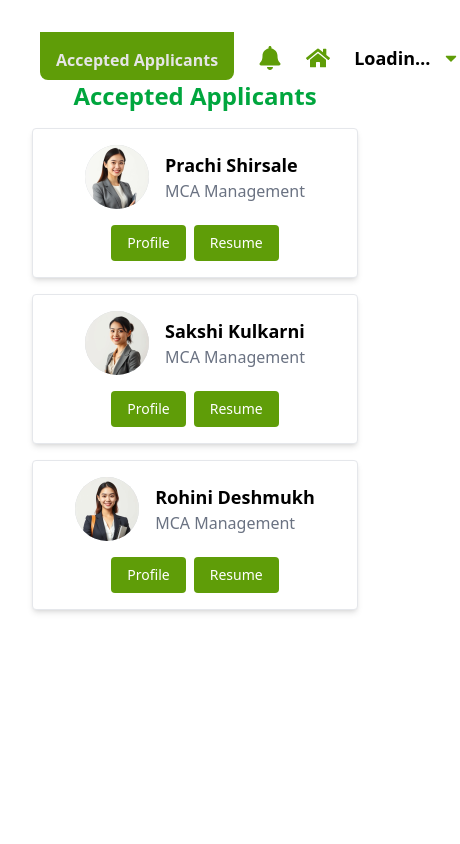
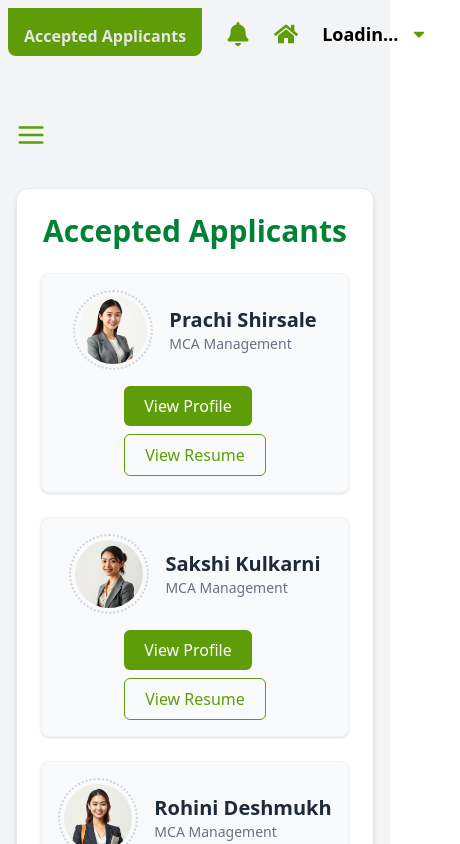
Before and after one commit to Nimish279/Job-Portal, a React (Vite) app in the folder Frontend/: page /recruiters/acceptedApplicants in a window 390 px wide. Shown: the top 844 px of the page, 460 px wide, since content can reach past the window. Built offline with nearby package versions, Linux system fonts and the light colour scheme; no server answers.

Commit message:
SideBar on recruiter

```diff
--- a/Frontend/src/RecruiterPages/AcceptedApplicants.jsx
+++ b/Frontend/src/RecruiterPages/AcceptedApplicants.jsx
@@ -1,9 +1,12 @@
-import React from 'react';
+import React, { useEffect, useState } from 'react';
 import { Link } from 'react-router-dom';
 import photo1 from '../assets/images/Profile_pics/1.jpg';
 import photo2 from '../assets/images/Profile_pics/2.jpg';
 import photo3 from '../assets/images/Profile_pics/3.jpg';
+import Sidebar from '../components/SideBar_Recr';
 import Navbar from './Notifications/Navbar';
+import { AnimatePresence, motion } from 'framer-motion';
+import { FiMenu } from 'react-icons/fi';
 
 const applicants = [
   { id: 1, name: "Prachi Shirsale", course: "MCA Management", photo: photo1 },
@@ -11,21 +14,94 @@ const applicants = [
   { id: 3, name: "Rohini Deshmukh", course: "MCA Management", photo: photo3 },
 ];
 
-const AcceptedApplicants = () => {
+// Animation Variants
+const containerVariants = {
+  hidden: { opacity: 0, y: 50 },
+  visible: {
+    opacity: 1,
+    y: 0,
+    transition: {
+      staggerChildren: 0.2,
+      duration: 0.6,
+      ease: "easeOut"
+    }
+  }
+};
+
+const cardVariants = {
+  hidden: { opacity: 0, y: 30 },
+  visible: { opacity: 1, y: 0 }
+};
+
+export default function AcceptedApplicants() {
+  const [isSidebarOpen, setIsSidebarOpen] = useState(false);
+  const [screenWidth, setScreenWidth] = useState(window.innerWidth);
+  const isMobile = screenWidth < 768;
+
+  useEffect(() => {
+    const handleResize = () => setScreenWidth(window.innerWidth);
+    window.addEventListener('resize', handleResize);
+    return () => window.removeEventListener('resize', handleResize);
+  }, []);
+
   return (
-    <div className="p-8">
-
+    <div className="min-h-screen bg-gray-100 flex flex-col gap-10">
+      {/* Top Navbar */}
       <Navbar pageName="Accepted Applicants" />
 
-      <h2 className="text-2xl font-semibold text-green-600 mb-4 text-center">Accepted Applicants</h2>
-      <div className="space-y-4">
+      <div className="flex flex-col lg:flex-row relative">
+        {/* Hamburger Menu for Mobile */}
+        <div className="lg:hidden p-4">
+          <button
+            onClick={() => setIsSidebarOpen(true)}
+            className="text-3xl text-[#5F9D08] cursor-pointer"
+          >
+            <FiMenu />
+          </button>
+        </div>
+
+        {/* Static Sidebar on Large Screens */}
+        {!isMobile && (
+          <div className="hidden lg:block fixed top-20 left-0 z-30">
+            <Sidebar isOpen={true} isMobile={false} />
+          </div>
+        )}
+
+        {/* Animated Sidebar for Mobile */}
+        <AnimatePresence>
+          {isSidebarOpen && (
+            <Sidebar
+              isOpen={isSidebarOpen}
+              onClose={() => setIsSidebarOpen(false)}
+              isMobile={true}
+            />
+          )}
+        </AnimatePresence>
+
+        {/* Main Content Area */}
+        <main className="flex-1 px-4 md:px-6 mt-4 lg:mt-6 lg:ml-60">
+          <motion.div
+            className="max-w-5xl mx-auto bg-white rounded-xl shadow-md p-6 border border-gray-200"
+            initial="hidden"
+            animate="visible"
+            variants={containerVariants}
+          >
+            <h2 className="text-3xl font-bold text-green-700 mb-6 text-center">
+              Accepted Applicants
+            </h2>
+
+            <div className="space-y-6">
               {applicants.map((applicant) => (
-          <div
+                <motion.div
                   key={applicant.id}
-            className="flex flex-col sm:flex-row items-center justify-between bg-white p-4 rounded shadow-md border border-gray-200"
+                  variants={cardVariants}
+                  whileHover={{ scale: 1.02 }}
+                  transition={{ type: "spring", stiffness: 200, damping: 15 }}
+                  className="flex flex-col sm:flex-row items-center justify-between border border-gray-100 bg-gray-50 p-4 rounded-lg shadow-sm hover:shadow-md"
                 >
-            <div className="flex items-center space-x-4 mb-4 sm:mb-0">
-              <div className="w-16 h-16 sm:w-20 sm:h-20 rounded-full bg-gray-300">
+                  {/* Profile Info */}
+                  <div className="flex items-center gap-4 mb-4 sm:mb-0">
+                    <div className="w-20 h-20 rounded-full border-2 border-dotted border-gray-300 p-1">
                       <img
                         src={applicant.photo}
                         alt={`${applicant.name}'s Profile`}
@@ -33,25 +109,30 @@ const AcceptedApplicants = () => {
                       />
                     </div>
                     <div>
-                <h3 className="font-semibold text-lg">{applicant.name}</h3>
-                <p className="text-gray-500">{applicant.course}</p>
+                      <h3 className="text-xl font-semibold text-gray-800">
+                        {applicant.name}
+                      </h3>
+                      <p className="text-sm text-gray-500">{applicant.course}</p>
                     </div>
                   </div>
-            <div className="flex space-x-2 sm:space-x-4">
+
+                  {/* Action Buttons */}
+                  <div className="flex flex-col sm:flex-row gap-2">
                     <Link to={`/applicants-profile/${applicant.id}`}>
-                <button className="bg-[#5F9D08] text-white px-4 py-2 rounded text-sm sm:text-base">
-                  Profile
+                      <button className="bg-[#5F9D08] hover:bg-[#4a7c06] text-white px-5 py-2 rounded-md transition font-medium">
+                        View Profile
                       </button>
                     </Link>
-              <button className="bg-[#5F9D08] text-white px-4 py-2 rounded text-sm sm:text-base">
-                Resume
+                    <button className="border border-[#5F9D08] text-[#5F9D08] hover:bg-[#f0fdf4] px-5 py-2 rounded-md transition font-medium">
+                      View Resume
                     </button>
                   </div>
+                </motion.div>
+              ))}
             </div>
-        ))}
+          </motion.div>
+        </main>
       </div>
     </div>
   );
-};
-
-export default AcceptedApplicants;
+}
--- a/Frontend/src/RecruiterPages/Applicants.jsx
+++ b/Frontend/src/RecruiterPages/Applicants.jsx
@@ -1,4 +1,4 @@
-import React, { useState } from 'react';
+import React, { useState, useEffect } from 'react';
 import { Link } from 'react-router-dom';
 import { motion, AnimatePresence } from 'framer-motion';
 import { FiMenu } from 'react-icons/fi';
@@ -21,32 +21,38 @@ const containerVariants = {
   visible: {
     opacity: 1,
     transition: {
-      staggerChildren: 0.2
+      staggerChildren: 0.2,
+      ease: "easeOut",
+      duration: 0.5,
     }
   }
 };
 
 const itemVariants = {
-  hidden: { y: 20, opacity: 0 },
+  hidden: { y: 30, opacity: 0 },
   visible: {
     y: 0,
     opacity: 1,
-    transition: {
-      type: 'spring',
-      stiffness: 100
-    }
+    transition: { type: 'spring', stiffness: 120 }
   }
 };
 
 function Applicants() {
   const [isSidebarOpen, setIsSidebarOpen] = useState(false);
+  const [screenWidth, setScreenWidth] = useState(window.innerWidth);
+  const isMobile = screenWidth < 768;
+
+  useEffect(() => {
+    const handleResize = () => setScreenWidth(window.innerWidth);
+    window.addEventListener('resize', handleResize);
+    return () => window.removeEventListener('resize', handleResize);
+  }, []);
 
   return (
     <div className="min-h-screen bg-gray-100 flex flex-col">
       {/* Top Navbar */}
       <Navbar pageName="Applicants" />
 
-      {/* Main Section with Sidebar + Content */}
       <div className="flex flex-col lg:flex-row relative">
         {/* Hamburger Button (Mobile) */}
         <div className="lg:hidden p-4">
@@ -58,32 +64,34 @@ function Applicants() {
           </button>
         </div>
 
-        {/* Sidebar (Desktop) */}
-        <div className="hidden lg:block mt-6 ml-4">
+        {/* Static Sidebar */}
+        {!isMobile && (
+          <div className="hidden lg:block fixed top-20 left-0 z-30">
             <Sidebar isOpen={true} isMobile={false} />
           </div>
+        )}
 
-        {/* Sidebar (Mobile) */}
+        {/* Animated Sidebar for Mobile */}
         <AnimatePresence>
           {isSidebarOpen && (
             <Sidebar
               isOpen={isSidebarOpen}
               onClose={() => setIsSidebarOpen(false)}
-              isMobile
+              isMobile={true}
             />
           )}
         </AnimatePresence>
 
-        {/* Main Applicants Content */}
-        <main className="flex-1 p-4 md:p-6 mt-4 lg:mt-6">
+        {/* Main Content */}
+        <main className="flex-1 p-4 md:p-6 mt-4 lg:mt-6 lg:ml-60">
           <motion.div
-            className="max-w-5xl mx-auto bg-white p-6 rounded-lg shadow-md"
+            className="max-w-5xl mx-auto bg-white p-6 rounded-lg shadow-md border border-gray-200"
             initial="hidden"
             animate="visible"
             variants={containerVariants}
           >
             <motion.h2
-              className="text-2xl font-semibold text-gray-800 mb-6"
+              className="text-3xl font-bold text-green-700 mb-6 text-center"
               initial={{ y: -20, opacity: 0 }}
               animate={{ y: 0, opacity: 1 }}
               transition={{ delay: 0.2, type: 'spring', stiffness: 120 }}
@@ -91,40 +99,42 @@ function Applicants() {
               Applicants List
             </motion.h2>
 
-            <div className="space-y-4">
+            <div className="space-y-5">
               {applicantsData.map((applicant, index) => (
                 <motion.div
                   key={index}
-  className="flex flex-col sm:flex-row sm:items-center justify-between gap-4 p-4 border border-gray-200 rounded-lg bg-gray-50 hover:shadow transition-all duration-300"
                   variants={itemVariants}
+                  whileHover={{ scale: 1.015 }}
+                  className="flex flex-col sm:flex-row sm:items-center justify-between gap-4 p-4 border border-gray-100 rounded-lg bg-gray-50 hover:shadow transition-all duration-300"
                 >
-  {/* Applicant Info */}
+                  {/* Info */}
                   <div className="flex items-center gap-4">
+                    <div className="w-16 h-16 sm:w-20 sm:h-20 rounded-full border-2 border-dotted border-gray-300 p-1">
                       <img
                         src={applicant.image}
                         alt={applicant.name}
-      className="w-14 h-14 sm:w-16 sm:h-16 rounded-full object-cover border border-gray-300"
+                        className="w-full h-full rounded-full object-cover"
                       />
+                    </div>
                     <div>
-      <h3 className="text-base sm:text-lg font-semibold text-gray-800">{applicant.name}</h3>
+                      <h3 className="text-lg font-semibold text-gray-800">{applicant.name}</h3>
                       <p className="text-sm text-gray-500">{applicant.course}</p>
                     </div>
                   </div>
 
-  {/* Action Buttons */}
-  <div className="flex flex-row gap-3 sm:gap-4 mt-4 sm:mt-0 self-start sm:self-center">
+                  {/* Buttons */}
+                  <div className="flex flex-col sm:flex-row gap-2 mt-4 sm:mt-0">
                     <Link to={`/recruiters/applicantsProfile/${index + 1}`}>
                       <motion.button
-        className="bg-[#5F9D08] hover:bg-green-700 text-white px-4 py-2 rounded-md text-sm font-medium w-auto"
+                        className="bg-[#5F9D08] hover:bg-green-700 text-white px-5 py-2 rounded-md text-sm font-medium"
                         whileHover={{ scale: 1.05 }}
                         whileTap={{ scale: 0.95 }}
                       >
                         View Profile
                       </motion.button>
                     </Link>
-
                     <motion.button
-      className="bg-gray-200 hover:bg-gray-300 text-gray-800 px-4 py-2 rounded-md text-sm font-medium w-auto"
+                      className="border border-[#5F9D08] text-[#5F9D08] hover:bg-[#f0fdf4] px-5 py-2 rounded-md text-sm font-medium"
                       whileHover={{ scale: 1.05 }}
                       whileTap={{ scale: 0.95 }}
                     >
@@ -132,7 +142,6 @@ function Applicants() {
                     </motion.button>
                   </div>
                 </motion.div>
-
               ))}
             </div>
           </motion.div>
--- a/Frontend/src/RecruiterPages/ApplicantsProfile.jsx
+++ b/Frontend/src/RecruiterPages/ApplicantsProfile.jsx
@@ -1,6 +1,7 @@
 import React, { useEffect, useState } from 'react';
 import { useParams } from 'react-router-dom';
 import { motion } from 'framer-motion';
+import Navbar from './Notifications/Navbar';
 
 // Static image imports
 import photo1 from '../assets/images/Profile_pics/1.jpg';
@@ -95,12 +96,15 @@ const ApplicantsProfile = () => {
   };
 
   return (
+    <div>
+      <Navbar pageName="Appicants-Profile" />
     <motion.div
       className="flex flex-col md:flex-row w-full min-h-screen p-8 bg-gray-100"
       initial="hidden"
       animate="visible"
       variants={fadeIn}
     >
+
       {/* Left Section */}
       <motion.div
         className="md:w-2/3 p-6 bg-white rounded-md shadow-lg mb-8 md:mb-0 md:mr-6"
@@ -329,6 +333,7 @@ const ApplicantsProfile = () => {
         </motion.button>
       </motion.div>
     </motion.div>
+    </div>
   );
 };
 
--- a/Frontend/src/RecruiterPages/Notifications/Navbar.jsx
+++ b/Frontend/src/RecruiterPages/Notifications/Navbar.jsx
@@ -43,7 +43,7 @@ const Navbar = ({ pageName }) => {
   const toggleSearchInput = () => setShowSearchInput(!showSearchInput);
 
   return (
-    <nav className=" w-full m-0 flex items-center text-white">
+    <nav className=" w-full m-0 flex items-center text-white py-2">
       <div className=" sm:text-1xl font-bold bg-[#5F9D08] text-[#E5E5E5] ml-2 py-2 pt-4 px-4 lg:-mt-4 md:-mt-4 rounded-b-lg flex-none">
         {pageName}
       </div>
--- a/Frontend/src/RecruiterPages/NotificationsRecr.jsx
+++ b/Frontend/src/RecruiterPages/NotificationsRecr.jsx
@@ -11,6 +11,13 @@ export default function NotificationsRecr() {
   const [notifications, setNotifications] = useState([]);
   const [loading, setLoading] = useState(true);
   const [isSidebarOpen, setIsSidebarOpen] = useState(false);
+  const [screenWidth, setScreenWidth] = useState(window.innerWidth);
+       const isMobile = screenWidth < 768;
+       useEffect(() => {
+           const handleResize = () => setScreenWidth(window.innerWidth);
+           window.addEventListener('resize', handleResize);
+           return () => window.removeEventListener('resize', handleResize);
+         }, []);
 
 
   useEffect(() => {
@@ -77,17 +84,19 @@ export default function NotificationsRecr() {
         </div>
 
         {/* Sidebar for large screens */}
-        <div className="hidden lg:block mt-6 ml-4">
+         {!isMobile && (
+        <div className="hidden lg:block fixed top-20 left-0 z-30">
           <Sidebar isOpen={true} isMobile={false} />
         </div>
+      )}
 
-        {/* Sidebar for small screens (AnimatePresence handles mount/unmount) */}
+      {/* Sidebar for mobile (animated) */}
       <AnimatePresence>
-          {isSidebarOpen && (
+        { isSidebarOpen && (
           <Sidebar
             isOpen={isSidebarOpen}
             onClose={() => setIsSidebarOpen(false)}
-              isMobile
+            isMobile={true}
           />
         )}
       </AnimatePresence>
--- a/Frontend/src/RecruiterPages/Recruiter Profile/RecruiterProfile.jsx
+++ b/Frontend/src/RecruiterPages/Recruiter Profile/RecruiterProfile.jsx
@@ -22,6 +22,13 @@ const RecruiterProfile = () => {
   const [industryType, setIndustryType] = useState('');
   const [company_name, setcompany_name] = useState('');
   const [isSidebarOpen, setIsSidebarOpen] = useState(false);
+  const [screenWidth, setScreenWidth] = useState(window.innerWidth);
+       const isMobile = screenWidth < 768;
+       useEffect(() => {
+           const handleResize = () => setScreenWidth(window.innerWidth);
+           window.addEventListener('resize', handleResize);
+           return () => window.removeEventListener('resize', handleResize);
+         }, []);
 
   useEffect(() => {
     const storedUser = localStorage.getItem('user');
@@ -53,33 +60,35 @@ const RecruiterProfile = () => {
 
       <div className="flex">
         {/* Mobile Hamburger */}
-        <div className="lg:hidden absolute top-16 left-4 z-50">
+        <div className="lg:hidden p-4">
           <button
             onClick={() => setIsSidebarOpen(true)}
-            className="text-3xl text-[#5F9D08]"
+            className="text-3xl text-[#5F9D08] cursor-pointer"
           >
             <FiMenu />
           </button>
         </div>
 
-        {/* Desktop Sidebar */}
-        <div className="hidden lg:block mt-6 ml-4">
+        {/* Sidebar for large screens */}
+         {!isMobile && (
+        <div className="hidden lg:block fixed top-20 left-0 z-30">
           <Sidebar isOpen={true} isMobile={false} />
         </div>
+      )}
 
-        {/* Animated Sidebar for Mobile */}
+      {/* Sidebar for mobile (animated) */}
       <AnimatePresence>
-          {isSidebarOpen && (
+        { isSidebarOpen && (
           <Sidebar
             isOpen={isSidebarOpen}
             onClose={() => setIsSidebarOpen(false)}
-              isMobile
+            isMobile={true}
           />
         )}
       </AnimatePresence>
 
         {/* Page Content */}
-        <div className="flex-1 p-4 lg:pl-8 mt-20 lg:mt-6">
+        <div className="flex-1 p-4 mt-10 lg:ml-64">
           <div className="flex flex-col lg:flex-row gap-6">
             {/* Left Section - Company Info */}
             <motion.div
@@ -109,7 +118,7 @@ const RecruiterProfile = () => {
               initial={{ x: 50, opacity: 0 }}
               animate={{ x: 0, opacity: 1 }}
               transition={{ duration: 0.6, delay: 0.4 }}
-              className="w-full lg:w-1/3 bg-white rounded-md shadow-md p-6 h-fit sticky top-24"
+              className="w-full lg:w-1/3 bg-white rounded-md shadow-md p-6 h-fit top-24"
             >
               <h3 className="text-xl font-bold mb-6 text-center">Recruiter Profile</h3>
 
--- a/Frontend/src/pages/EditProfile.jsx
+++ b/Frontend/src/pages/EditProfile.jsx
@@ -4,6 +4,7 @@ import { FaUserEdit, FaSave } from 'react-icons/fa';
 import { motion,AnimatePresence } from 'framer-motion';
 import NavSearchBar from '../components/Header/NavSearchBar';
 import Sidebar from '../components/SideBar';
+import { FiArrowLeft } from 'react-icons/fi';
 const EditProfile = () => {
   const navigate = useNavigate();
   const [formData, setFormData] = useState({
--- a/Frontend/src/pages/SavedJobs.jsx
+++ b/Frontend/src/pages/SavedJobs.jsx
@@ -1,16 +1,24 @@
-import React, { useState, useEffect } from 'react';
-import { FiMenu } from 'react-icons/fi';
-import { motion, AnimatePresence } from 'framer-motion';
+import React, { useState, useEffect } from "react";
+import { FiMenu } from "react-icons/fi";
+import { motion, AnimatePresence } from "framer-motion";
 
-import Sidebar from '../components/SideBar';
-import UserNavbar from '../components/Header/UserNavbar';
-import JobCard from '../components/JobCard';
-import saved from '../data/saved.json';
-import NavSearchBar from '../components/Header/NavSearchBar';
+import Sidebar from "../components/SideBar";
+import UserNavbar from "../components/Header/UserNavbar";
+import JobCard from "../components/JobCard";
+// import saved from '../data/saved.json';
+import NavSearchBar from "../components/Header/NavSearchBar";
+import jobsData from "../data/jobsData.json";
 
 const SavedJobs = () => {
   const [isSidebarOpen, setIsSidebarOpen] = useState(false);
   const [windowWidth, setWindowWidth] = useState(window.innerWidth);
+
+  const [savedJobIds, setSavedJobIds] = useState(() => {
+    return JSON.parse(localStorage.getItem("savedJobs")) || [];
+  });
+  const savedJobs = savedJobIds
+    .map((id) => jobsData.find((job) => job.id === id))
+    .filter(Boolean); // Remove nulls (i.e., non-existing jobs)
 
   // useEffect(() => {
   //   const handleResize = () => setWindowWidth(window.innerWidth);
@@ -18,13 +26,22 @@ const SavedJobs = () => {
   //   return () => window.removeEventListener('resize', handleResize);
   // }, []);
   useEffect(() => {
-      const handleResize = () => {
-        setWindowWidth(window.innerWidth);
-      };
+    const handleResize = () => {
+      setWindowWidth(window.innerWidth);
+    };
 
-      window.addEventListener('resize', handleResize);
-      return () => window.removeEventListener('resize', handleResize);
-    }, []);
+    window.addEventListener("resize", handleResize);
+    return () => window.removeEventListener("resize", handleResize);
+  }, []);
+
+  useEffect(() => {
+    const handleStorageChange = () => {
+      const updated = JSON.parse(localStorage.getItem("savedJobs")) || [];
+      setSavedJobIds(updated);
+    };
+    window.addEventListener("storage", handleStorageChange);
+    return () => window.removeEventListener("storage", handleStorageChange);
+  }, []);
 
   const isMobile = windowWidth < 768;
 
@@ -33,8 +50,8 @@ const SavedJobs = () => {
     hidden: { opacity: 0 },
     visible: {
       opacity: 1,
-      transition: { staggerChildren: 0.1 }
-    }
+      transition: { staggerChildren: 0.1 },
+    },
   };
 
   return (
@@ -47,7 +64,7 @@ const SavedJobs = () => {
 
       {/* Hamburger menu for mobile */}
 
-        {/* <div className="p-4 mt-6 fixed top-5 z-50 lg:hidden">
+      {/* <div className="p-4 mt-6 fixed top-5 z-50 lg:hidden">
           <button
             onClick={() => setIsSidebarOpen(true)}
             className="text-3xl text-[#5F9D08] focus:outline-none cursor-pointer"
@@ -55,7 +72,6 @@ const SavedJobs = () => {
             <FiMenu />
           </button>
         </div> */}
-
 
       {/* Sidebar for desktop */}
       {!isMobile && (
@@ -66,7 +82,7 @@ const SavedJobs = () => {
 
       {/* Sidebar for mobile (animated) */}
       <AnimatePresence>
-        { isSidebarOpen && (
+        {isSidebarOpen && (
           <Sidebar
             isOpen={isSidebarOpen}
             onClose={() => setIsSidebarOpen(false)}
@@ -100,8 +116,10 @@ const SavedJobs = () => {
           animate="visible"
         >
           <div className="flex flex-col space-y-4 sm:pt-6">
-            {saved.length > 0 ? (
-              saved.map((job, index) => (
+            {/* {saved.length > 0 ? (
+              saved.map((job, index) => ( */}
+            {savedJobs.length > 0 ? (
+              savedJobs.map((job, index) => (
                 <motion.div
                   key={job.id}
                   initial={{ opacity: 0, y: 20 }}
```
Also changed, not shown: Frontend/src/pages/JobRecommendation.jsx (+39 -0 lines). Lines whose indentation alone changed are shown as unchanged.
